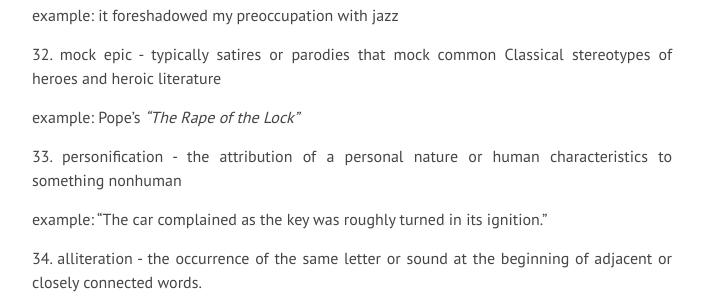
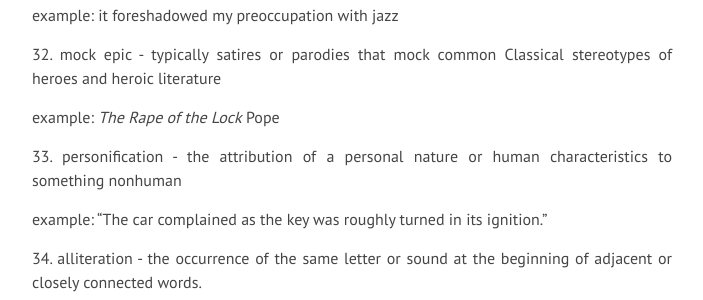
Before and after one commit to EthenStrine/English, a Jekyll site: the page built from _posts/2018-12-11-Semester Review.md, in a window 1280 px wide and 900 px high, scrolled down 4390 px. Shown: the part 153-453 px from the top of the window, without its empty margins (288-991 px from the left). Built offline with Jekyll 4.4.1, drawn with Linux system fonts in a browser that asks for light colours; nearby versions of some CDN libraries; our own code applies the rules of GitHub Pages for plain Markdown files.

```diff
--- a/_posts/2018-12-11-Semester Review.md
+++ b/_posts/2018-12-11-Semester Review.md
@@ -183,7 +183,7 @@ example: it foreshadowed my preoccupation with jazz
 
 32\. mock epic - typically satires or parodies that mock common Classical stereotypes of heroes and heroic literature
 
-example: Pope's *"The Rape of the Lock"*
+example: *The Rape of the Lock* Pope
 
 33\. personification - the attribution of a personal nature or human characteristics to something nonhuman
 
```
